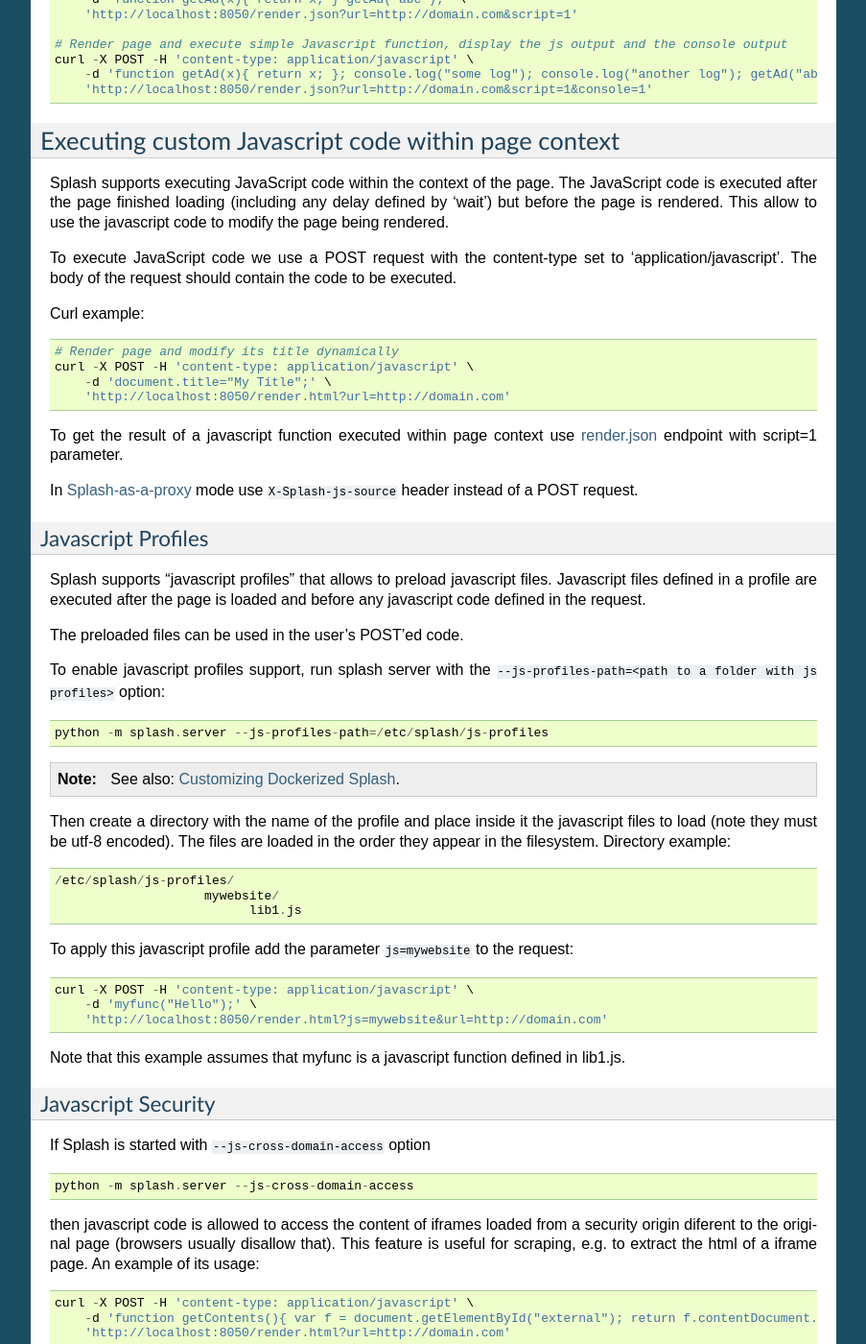
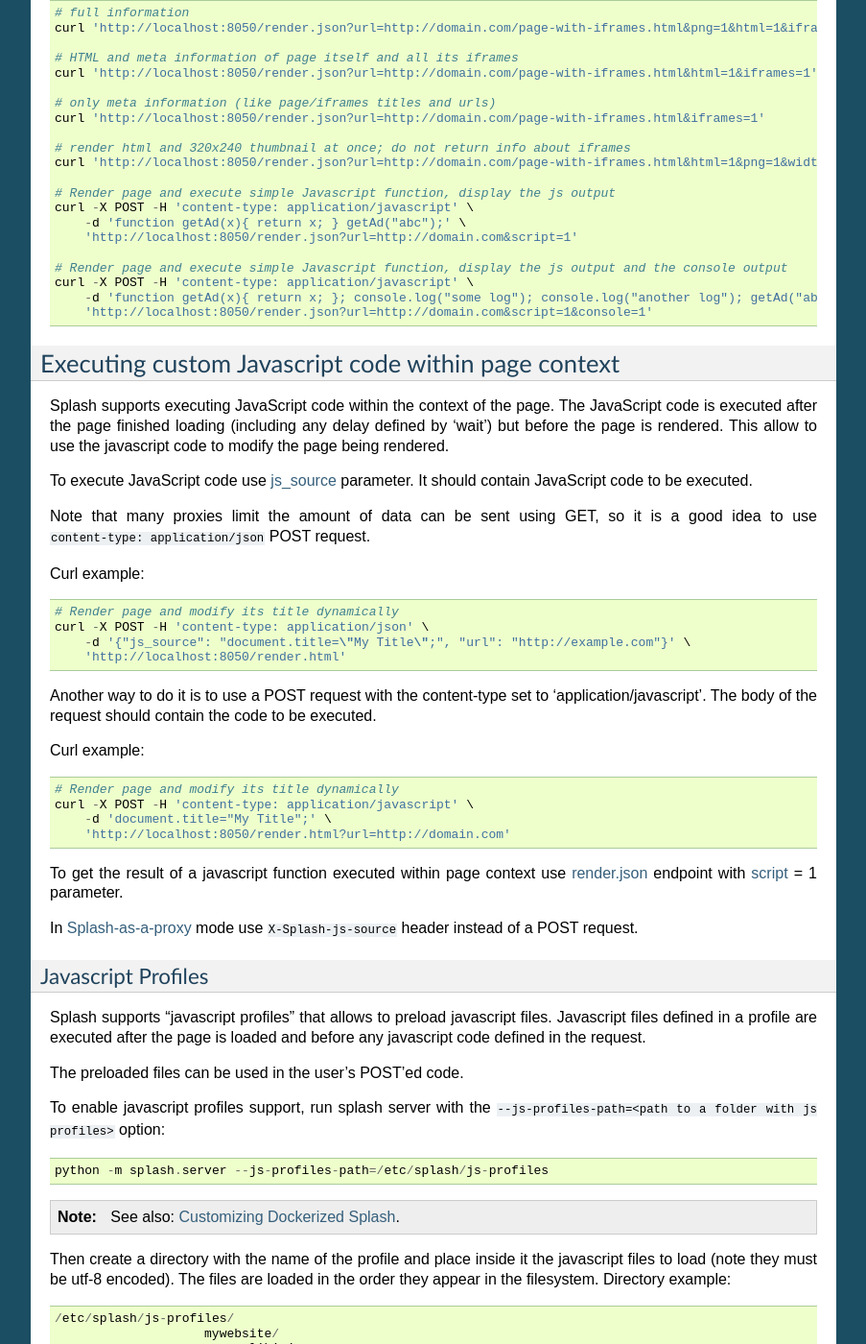
Before and after one commit to scrapinghub/splash, a Sphinx documentation site: the page built from docs/api.rst, in a window 1280 px wide and 1400 px high, scrolled down 5156 px. Shown: the whole window at 96% size, without its empty margins (198-1101 px from the left). Built offline with Sphinx 7.4.7, drawn with Linux system fonts in a browser that asks for light colours; some of the changed text lies outside the part shown.

Commit message:
DOC content-type: application/json docs; document js_source argument.

```diff
--- a/docs/api.rst
+++ b/docs/api.rst
@@ -2,6 +2,15 @@
 ===============
 
 Consult with :ref:`install-docs` to get Splash up and running.
+
+Splash is controlled via HTTP API. For all endpoints below parameters
+may be sent either as GET arguments or encoded to JSON and
+POSTed with ``Content-Type: application/json`` header.
+
+The most versatile endpoint that provides all Splash features
+is :ref:`render.json`. Other endpoints may be easier to use in specific
+cases - for example, :ref:`render.png` returns a screenshot in PNG format
+that can be used as `img src` without any further processing.
 
 The following endpoints are supported:
 
@@ -52,6 +61,13 @@
 js : string : optional
   Javascript profile name. See :ref:`Javascript Profiles`.
 
+.. _arg-js-source:
+
+js_source : string : optional
+
+    JavaScript code to be executed in page context.
+    See :ref:`execute javascript`.
+
 .. _arg-filters:
 
 filters : string : optional
@@ -90,6 +106,7 @@
 
     Note that cached images may be displayed even if this parameter is 0.
     You can also use `Request Filters`_ to strip unwanted contents based on URL.
+
 
 Examples
 ~~~~~~~~
@@ -371,7 +388,20 @@
 any delay defined by 'wait') but before the page is rendered. This allow to
 use the javascript code to modify the page being rendered.
 
-To execute JavaScript code we use a POST request with the content-type set to
+To execute JavaScript code use :ref:`js_source <arg-js-source>` parameter.
+It should contain JavaScript code to be executed.
+
+Note that many proxies limit the amount of data can be sent using GET,
+so it is a good idea to use ``content-type: application/json`` POST request.
+
+Curl example::
+
+    # Render page and modify its title dynamically
+    curl -X POST -H 'content-type: application/json' \
+        -d '{"js_source": "document.title=\"My Title\";", "url": "http://example.com"}' \
+        'http://localhost:8050/render.html'
+
+Another way to do it is to use a POST request with the content-type set to
 'application/javascript'. The body of the request should contain the code to
 be executed.
 
@@ -383,7 +413,7 @@
         'http://localhost:8050/render.html?url=http://domain.com'
 
 To get the result of a javascript function executed within page
-context use `render.json`_ endpoint with script=1 parameter.
+context use `render.json`_ endpoint with :ref:`script <arg-script>` = 1 parameter.
 
 In :ref:`Splash-as-a-proxy <splash as a proxy>` mode use ``X-Splash-js-source``
 header instead of a POST request.
```
Also changed, not shown: other parts of docs/api.rst (+5 -5 lines).
